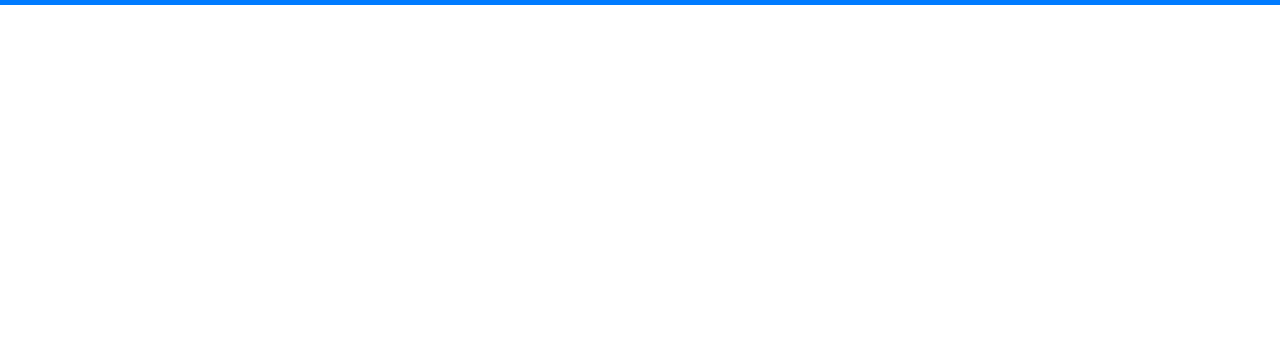
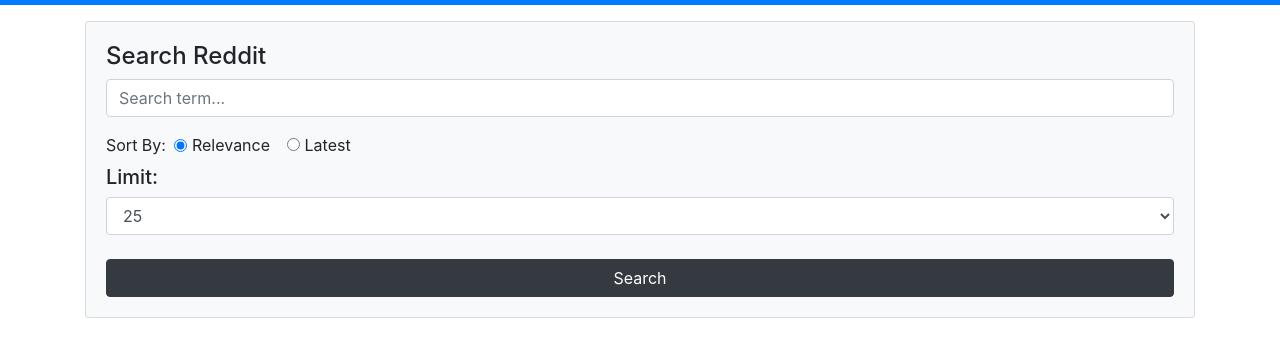
Before and after one commit to Ghenet/Finddit, a website: page index.html in a window 1280 px wide. Shown: the part 51-408 px from the top of the page. Drawn offline with nearby package versions, Linux system fonts and the light colour scheme.

Commit message:
html for all the search form elements

```diff
--- a/index.html
+++ b/index.html
@@ -15,6 +15,38 @@
             <span class="navbar-brand">Finddit</span>
         </div>
     </nav>
+    <div id="search-container" class="container">
+        <div id="search" class="card card-body bg-light mb-2">
+            <h4>Search Reddit</h4>
+            <form id="search-form">
+                <div class="form-group">
+                    <input type="text" id="search-input" class="form-control mb-3" placeholder="Search term...">
+                </div>
+                <div class="form-check form-check-inline">
+                    Sort By:
+                    <input type="radio" name="sortby" value="relevance" class="form-check-input ml-2" checked>
+                    <label for="" class="form-check-label">Relevance</label>
+                </div>
+                <div class="form-check form-check-inline">
+
+                    <input type="radio" name="sortby" value="new" class="form-check-input">
+                    <label for="" class="form-check-label">Latest</label>
+                </div>
+                <h5 class="mt-2">Limit:</h5>
+                <div class="form-group">
+                    <select name="limit" id="limit" class="form-control">
+                        <option value="5">5</option>
+                        <option value="10">10</option>
+                        <option value="25" selected>25</option>
+                        <option value="50">50</option>
+                        <option value="100">100</option>
+                    </select>
+                </div>
+                <button type="submit" class="btn btn-dark btn-block mt-4">Search</button>
+            </form>
+        </div>
+        <div id="results"></div>
+    </div>
 
 
     <script src="./index.js"></script>
```
